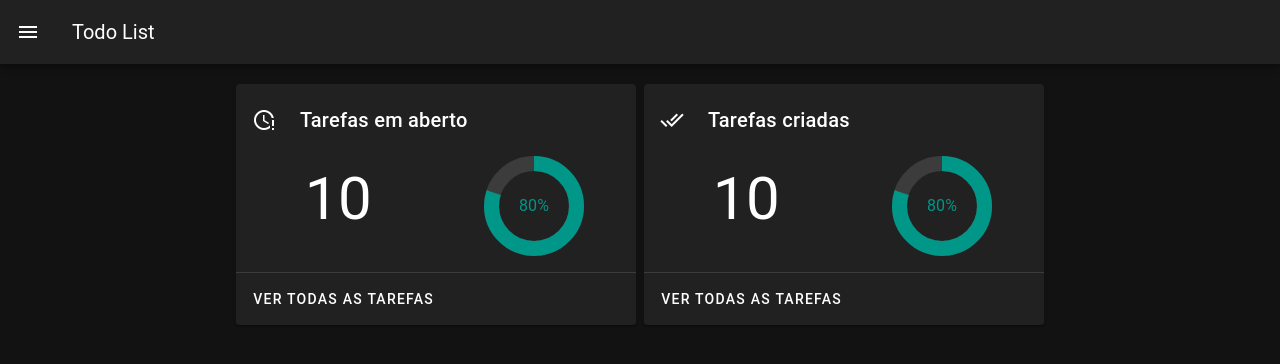
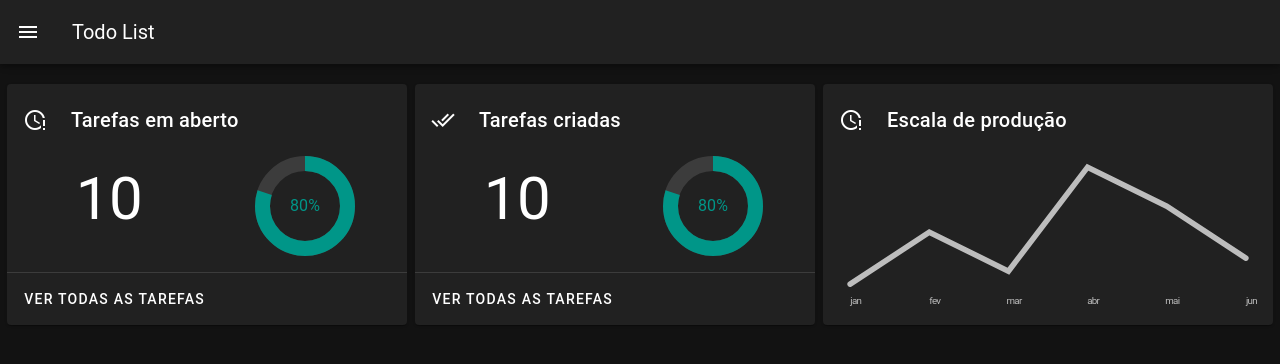
Before and after one commit to RodrigoArgenton/todo-list, a Vue app: page / in a window 1280 px wide. Shown: the top 364 px of the page. Built offline with nearby package versions, Linux system fonts and the light colour scheme.

Commit message:
Tela de escala de produção

```diff
--- /dev/null
+++ b/src/components/home/ProductionTaskReport.vue
@@ -0,0 +1,36 @@
+<script setup>
+    const task = [
+        { month: 'jan', amountTask: 1 },
+        { month: 'fev', amountTask: 5 },
+        { month: 'mar', amountTask: 2 },
+        { month: 'abr', amountTask: 10 },
+        { month: 'mai', amountTask: 7 },
+        { month: 'jun', amountTask: 3 },
+    ]
+    const amountTasks = task.map(item => item.amountTask)
+    const month = task.map(item => item.month)
+</script>
+<template>
+    <v-card
+        prepend-icon="mdi-clock-alert-outline"
+        min-width="450"
+    >
+        <template v-slot:title>
+            <v-card-item>
+                <v-card-title>Escala de produção</v-card-title>
+            </v-card-item>
+        </template>
+        <v-card-text class="text-h2">
+            <v-sheet>
+                <v-sparkline
+                :labels="month"
+                :model-value="amountTasks"
+                color="rgba(255, 255, 255, .7)"
+                height="100"
+                stroke-linecap="round"
+                >
+                </v-sparkline>
+            </v-sheet>
+        </v-card-text>
+    </v-card>
+</template>
--- a/src/views/Home.vue
+++ b/src/views/Home.vue
@@ -1,6 +1,7 @@
 <script setup>
     import OpenTaskReport from '../components/home/OpenTaskReport.vue'
     import CreatedTaskReport from '../components/home/CreatedTaskReport.vue'
+    import ProductionTaskReport from '../components/home/ProductionTaskReport.vue'
 </script>
 <template>
     <div class="d-flex ga-2">
@@ -10,5 +11,8 @@
         <div>
             <CreatedTaskReport/>
         </div>
+        <div>
+            <ProductionTaskReport/>
+        </div>
     </div>
 </template>
```
